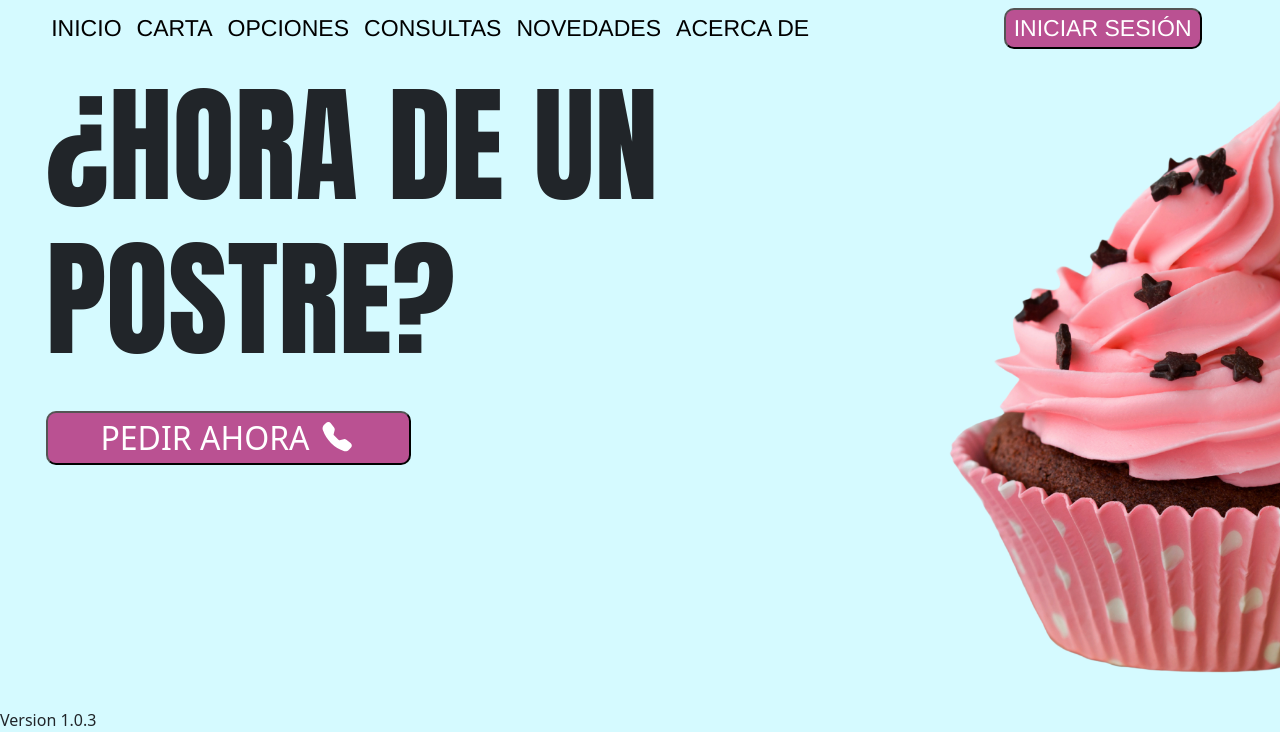
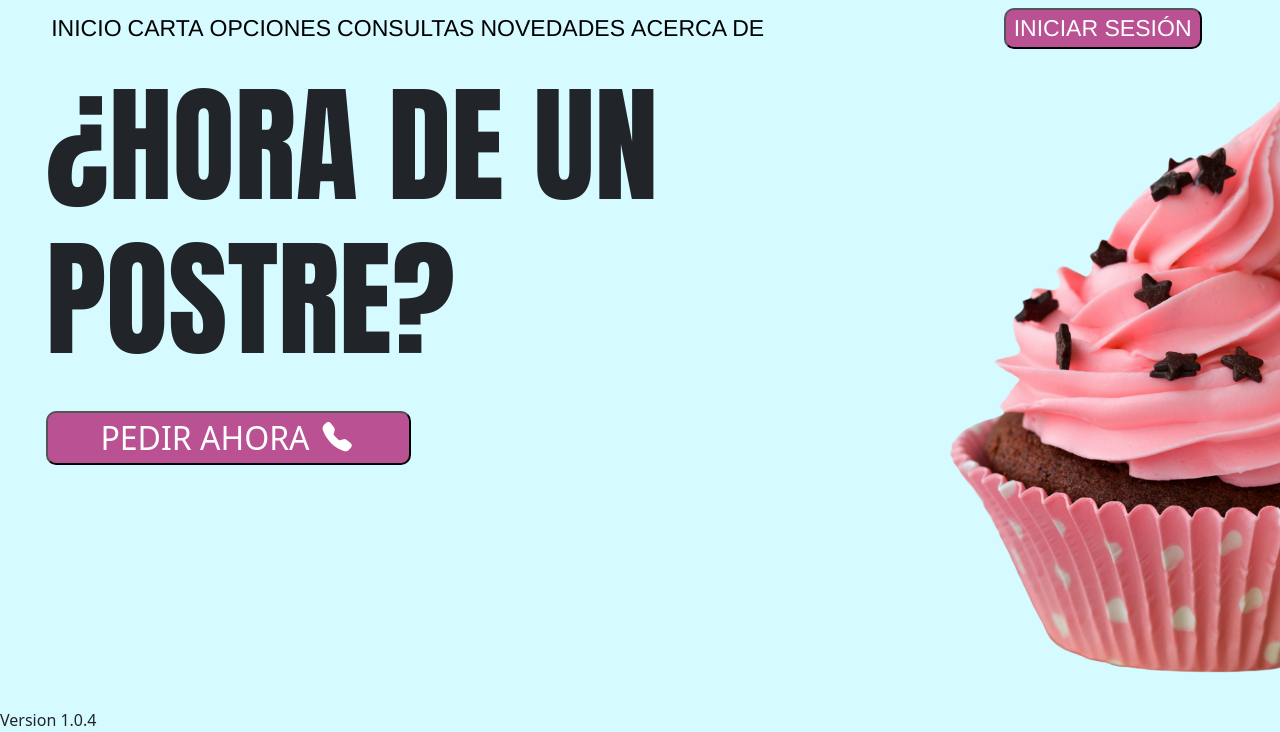
Before and after one commit to pedroacucalon/moka, a website: page index.html in a window 1280 px wide. Shown: the part 112-844 px from the top of the page. Drawn offline with nearby package versions, Linux system fonts and the light colour scheme.

Commit message:
cambie mensaje

```diff
--- a/index.html
+++ b/index.html
@@ -56,7 +56,7 @@
         </div>
     </div>
     <footer>
-        Version 1.0.3
+        Version 1.0.4
     </footer>
 
 </body>
--- a/src/public/css/index.css
+++ b/src/public/css/index.css
@@ -39,7 +39,7 @@ header{
     display: flex;
     width: 80%;
     min-width: 300px;
-    gap: 15px;
+    gap: 6px;
     align-items: baseline;
 }
 .header-center{
@@ -74,7 +74,7 @@ header{
     color: white;
     border-radius: 10px;
     width: 100% ;
-    min-width: 80px;
+    min-width: 75px;
     margin-right: 30px;
 }
 .mensaje{
```
